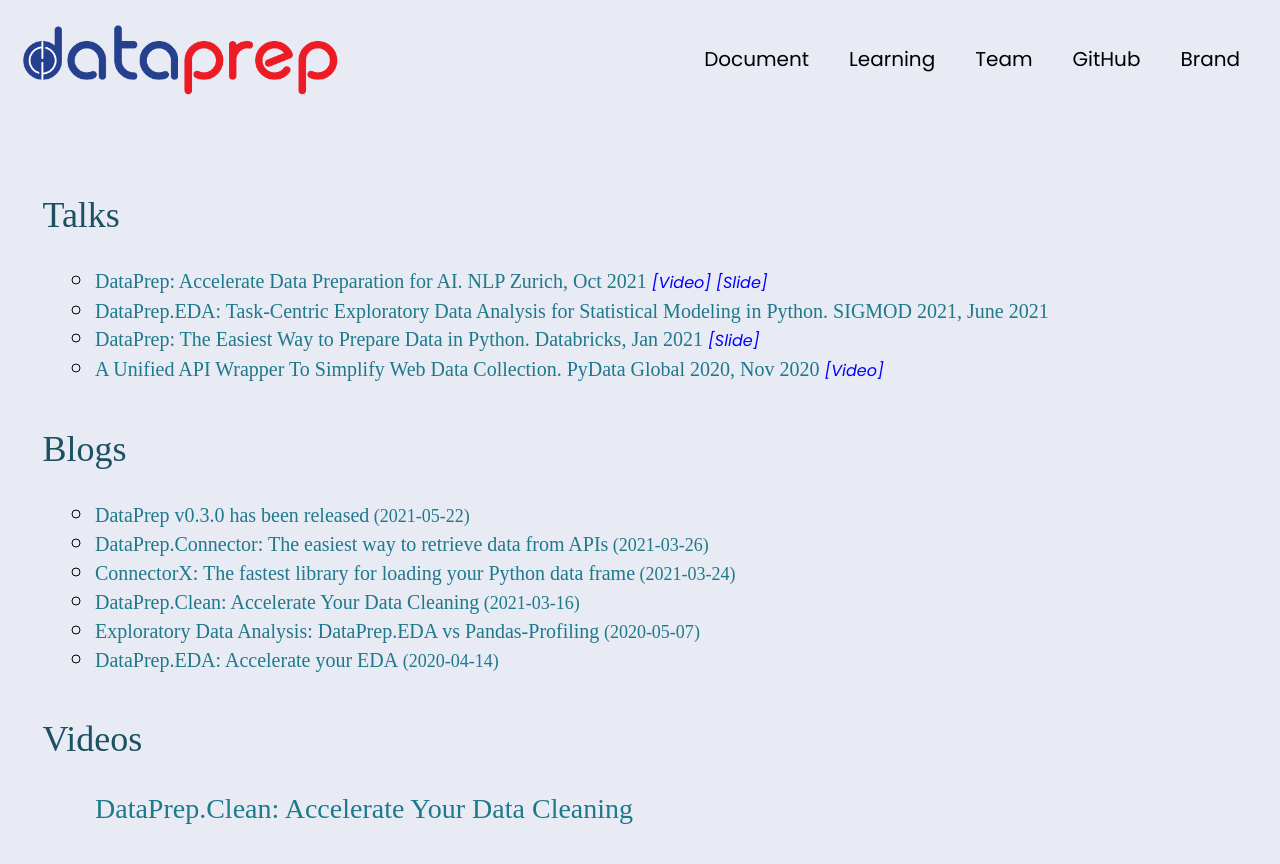
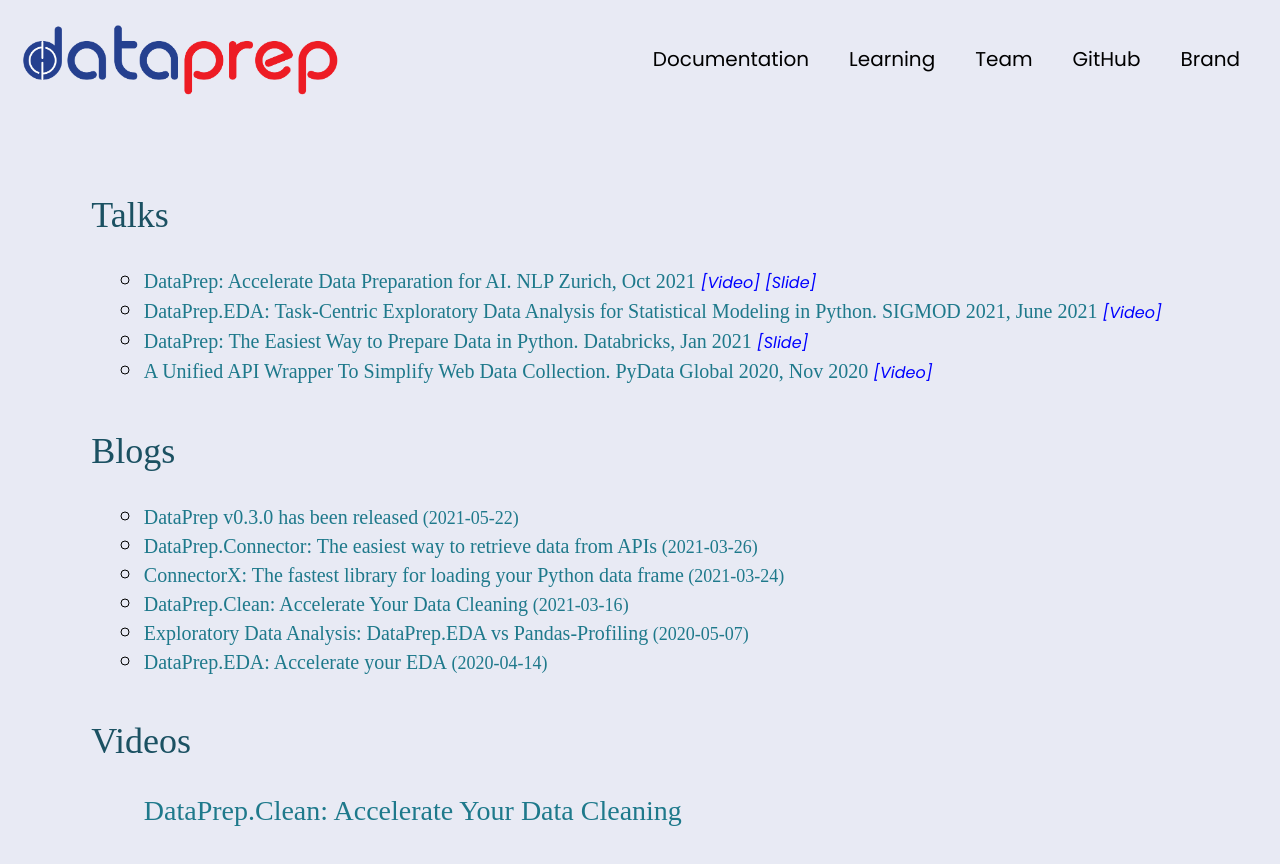
Before and after one commit to sfu-db/dataprep-website, a Next.js app: page /learning in a window 1280 px wide. Shown: the top 864 px of the page. Built offline with nearby package versions, Linux system fonts and the light colour scheme; grey boxes are pictures that could not be loaded.

Commit message:
website for dataprep V0.4 fix talks link

```diff
--- a/components/head.tsx
+++ b/components/head.tsx
@@ -8,7 +8,7 @@
 
 const linkArray: Array<LinkItem> = [
   {
-    text: "Document",
+    text: "Documentation",
     link: "https://sfu-db.github.io/dataprep/index.html",
   },
   { text: "Learning" },
--- a/public/data/talks.json
+++ b/public/data/talks.json
@@ -11,12 +11,12 @@
     "slide_link": "",
     "address": "SIGMOD 2021",
     "post_date": "2021-10-09",
-    "link": ""
+    "link": "https://www.youtube.com/watch?v=PrgHB6BDlTk"
   },
   {
     "title": "DataPrep: The Easiest Way to Prepare Data in Python. Databricks, Jan 2021",
     "link": "",
-    "slide_link": "/data/talks/DataPrep-NLP-Zurich.pdf",
+    "slide_link": "/data/talks/The Easiest Way to Prepare Data in Python.pdf",
     "author": "Admin",
     "address": "SIGMOD 2021",
     "post_date": "2021-10-09"
--- a/styles/globals.css
+++ b/styles/globals.css
@@ -26,14 +26,13 @@
   }
 }
 
-@media screen and (max-width: 2100px) {
+@media screen and (min-width: 1550px) {
   .learning-sidebar {
     width: 280px;
     border-right: 1px solid whitesmoke;
     text-align: right;
     padding: 25px 1.2rem 0 0;
   }
-
   .siderbar-toc ul {
     /* border: green 1px solid; */
     list-style-type: none;
@@ -47,15 +46,14 @@
   }
   .video-iframe {
     width: 560px;
-    height: 315px;
+    height: 350px;
   }
 }
+
 @media screen and (max-width: 1540px) {
   .learning-sidebar {
     display: none;
   }
-}
-@media screen and (max-width: 1200px) {
   .learning-container {
     row-gap: 0px;
   }
@@ -63,6 +61,11 @@
     margin-left: 2%;
     flex-grow: 1;
     padding: 0 1.5rem;
+  }
+  .video-iframe {
+    margin-left: 0%;
+    width: 550px;
+    height: 350px;
   }
 }
 @media screen and (max-width: 768px) {
@@ -72,15 +75,16 @@
   .learning-container {
     row-gap: 0px;
   }
-  .video-iframe {
-    margin-left: 0%;
-    width: 90%;
-    height: auto;
-  }
+
   .learning-wrapper {
     margin-left: 0%;
 
     padding: 0 0;
+  }
+  .video-iframe {
+    margin-left: 0%;
+    width: 90%;
+    height: 280px;
   }
 }
 
```
Also changed, not shown: 1 other file (tests, documents, lock files or other folders).
